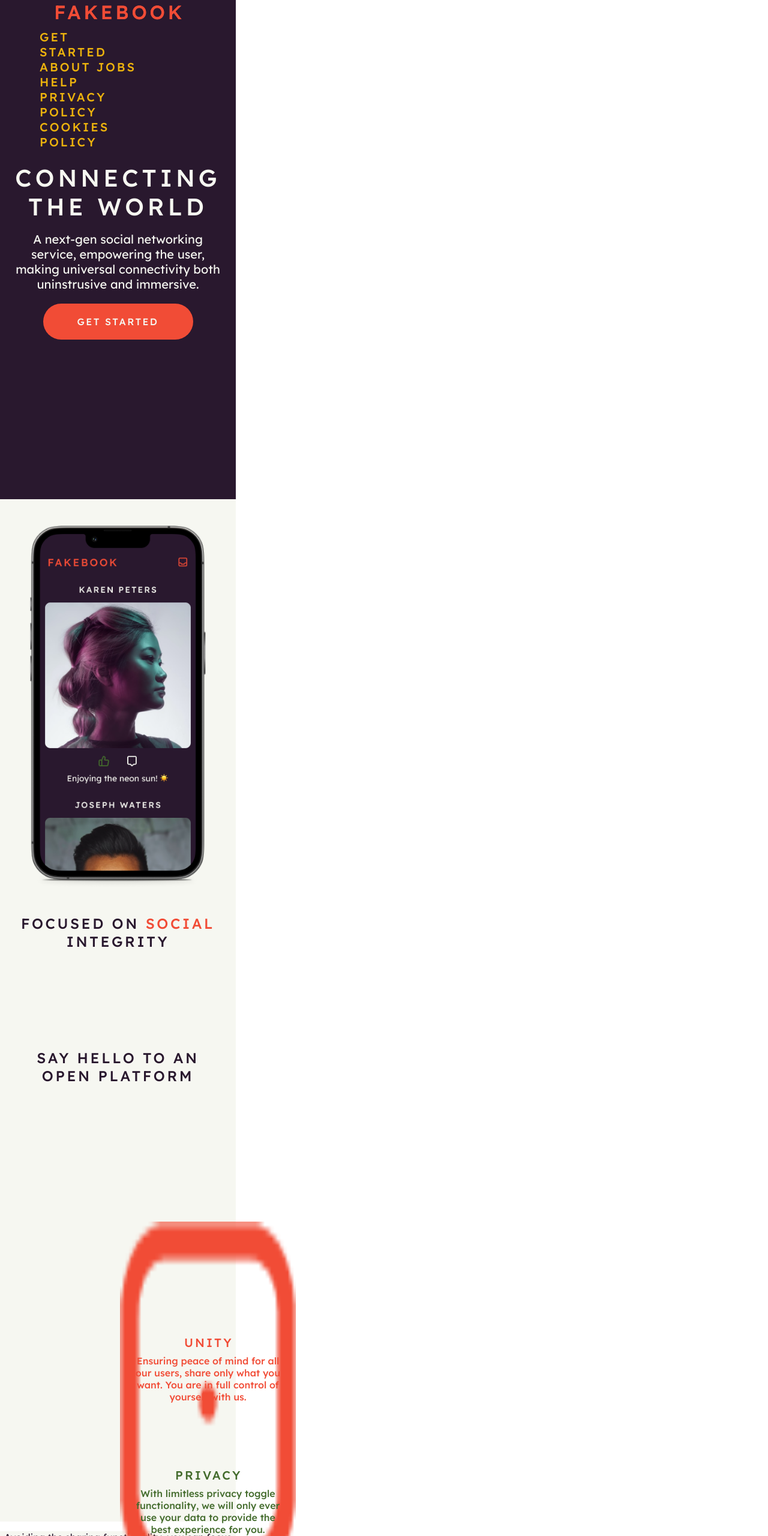
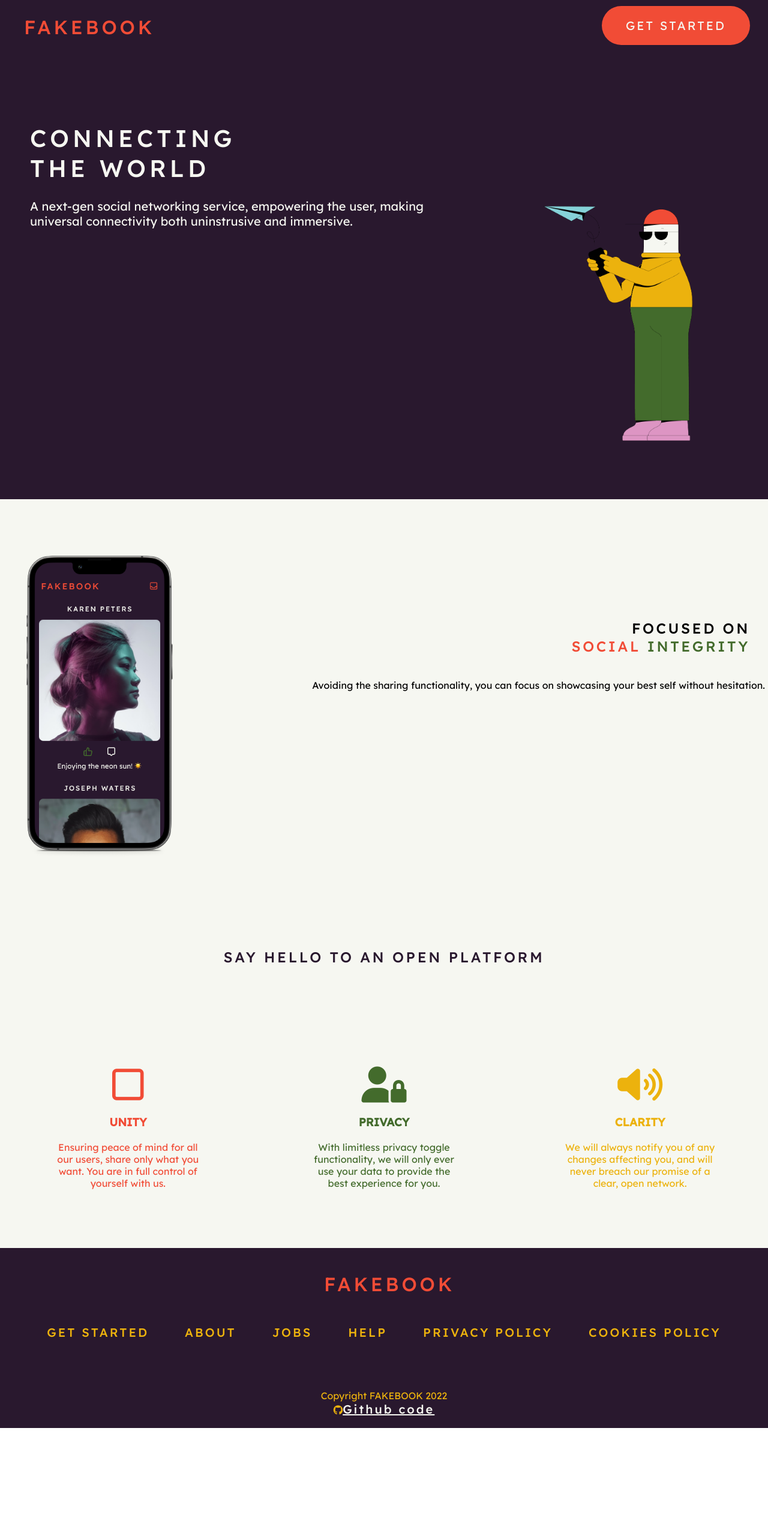
Before and after one commit to martynjones83/Capstone-Project-Figma, a plain HTML site: page index.html in a window 1280 px wide. Shown: the part 20-2580 px from the top of the page at 60% size. After the commit the page ends 2400 px from the top, so only its background shows below. Drawn offline with Linux system fonts and the light colour scheme.

Commit message:
add further changes

```diff
--- a/index.html
+++ b/index.html
@@ -5,61 +5,80 @@
     <meta http-equiv="X-UA-Compatible" content="IE=edge">
     <meta name="viewport" content="width=device-width, initial-scale=1.0">
     <title>Fakebook</title>
-    <link rel="stylesheet" href="style.css">
     <link rel="preconnect" href="https://fonts.googleapis.com">
 <link rel="preconnect" href="https://fonts.gstatic.com" crossorigin>
 <link href="https://fonts.googleapis.com/css2?family=Lexend+Deca:wght@400;500&display=swap" rel="stylesheet">
+<script src="https://kit.fontawesome.com/4f181f9dc8.js" crossorigin="anonymous"></script>
+<link rel="stylesheet" href="style.css">
 </head>
 <body>
+
+  <!--header start-->
 <header>
   <nav>
-            <span class="fakebook">fakebook</span>
+    <ul class="top-bar">
+    <li class="logo">fakebook</li>
+    <li class="button first">get started</li>
+    </ul>
   </nav>
-        <h1 class="title-text">connecting the world</h1>
-        <p class="title-body">A next-gen social networking service, empowering the user, making universal connectivity both uninstrusive and immersive.</p>
-    <div class="get-started"> <span>get started</span></div>
-    <section class="header-image">
-        <img src="/Assets/header-img.png" alt="header image">
+<section class="hero">
+  <div class="header-text">
+    <h1>connecting the world</h1>
+    <p>A next-gen social networking service, empowering the user, making universal connectivity both uninstrusive and immersive. </p>
+  </secton>
+  <a class="button second" src="">get started</a>
+  <img src="./Assets/header-img.png" alt="">
+</div>
 </header>
+<!--header end-->
+
 <!--main start-->
-    <section class="main">
-        <section class="phone">
-        <img src="\Assets\phone-mockup.png" alt="phone image">
+<main>
+  <div class="focus">
+    <section>
+      <article class="focused">
+        <img class="phone" src='./Assets/phone-mockup.png' alt="phone">
+        <h1>focused on <span style="color:#F14C36">social </span><span style="color:#436B2C">integrity</span></h1>
+        <p>Avoiding the sharing functionality, you can focus on showcasing your best self without hesitation.</p>
+      </article>
     </section>
-    <h2>focused on <span> social </span> integrity</h2>
-    <p class="main-text">Avoiding the sharing functionality, you can focus on showcasing your best self without hesitation.</p>
-
-    </section>
-    <section class="main-text">
-        <h2 class="title">Say Hello to an Open platform</h2>
-        <div class="key-articles">
-            <article class="unity-title">
-                <img class="unity-logo" src="Assets/Vector-2.png" alt"">
-                <h3 class="unityh3">unity</h3>
-                <p class="unity-text">Ensuring peace of mind for all our users, share only what you want. You are in full control of yourself with us.</p>
-
+  </div>
+  <div class="focused-section">
+    <h1>say hello to an open platform</h1>
+    <article style="color:#F14C36" class="media">
+      <i class="fa-regular fa-square"></i>
+      <h3>unity</h3>
+      <p>Ensuring peace of mind for all our users, share only what you want. You are in full control of yourself with us.</p>
     </article>
-            <article class="privacy-title">
-                <h3 class="privacyh3">privacy</h3>
-                <p class="privacy-text">With limitless privacy toggle functionality, we will only ever use your data to provide the best experience for you.</p>
-
+    <article style="color:#436B2C"class="media">
+      <i class="fa-solid fa-user-lock"></i>
+      <h3>privacy</h3>
+      <p>With limitless privacy toggle functionality, we will only ever use your data to provide the best experience for you.</p>
     </article>
-            <article class="clarity-title">
-                <h3 class="clarityh3">clarity</h3>
-                <p class="clarity-text">We will always notify you of any changes affecting you, and will never breach our promise of a clear, open network.</p>
-
+    <article style="color:#ECB20D" class="media">
+      <i class="fa-solid fa-volume-high"></i>
+      <h3>clarity</h3>
+      <p>We will always notify you of any changes affecting you, and will never breach our promise of a clear, open network.</p>
     </article>
-
   </div>
-
-    </section>
 <!--main end-->
 
+<!--footer start-->
 <footer>
-    <!--footer start-->
-    <div class="fakebook"> <span>fakebook</span></div>
-        <span class="footer-links">get started about jobs help privacy policy cookies policy</span>
+  <p class="logo">fakebook</p>
+  <ul>
+    <li>get started</li>
+    <li>about</li>
+    <li>jobs</li>
+    <li>help</li>
+    <li>privacy policy</li>
+    <li>cookies policy</li>
+  </ul>
+  <p>Copyright FAKEBOOK 2022</p>
+  <i class="fa-brands fa-github"></i><a href=''>Github code</a>
+</footer>
 <!--footer end-->
-    </footer>
+
+</main>
 </body>
 </html>
--- a/style.css
+++ b/style.css
@@ -1,366 +1,317 @@
-/* header start*/
-header {
-position: absolute;
-width: 393px;
-height: 852px;
-left: 0px;
-top: 0px;
-background: #29182E;
+*{
+  box-sizing: border-box;
+  font-family: 'Lexend Deca';
+  margin: 0;
+  padding: 0;
 }
 
-.nav {
-position: absolute;
-width: 393px;
-height: 81px;
-left: 0px;
-top: 0px;
+/*header style start */
+.top-bar {
+  display:flex;
+  justify-content: center;
+  padding:30px;
+  text-transform: uppercase;
 }
 
-.fakebook {
-position: absolute;
-width: 214px;
-height: 40px;
-left: 90px;
-top: 20px;
-font-family: 'Lexend Deca';
-font-style: normal;
-font-weight: 500;
-font-size: 32px;
-line-height: 40px;
-letter-spacing: 0.15em;
-text-transform: uppercase;
-color: #F14C36;
+
+header {
+  background-color:#29182E;
+  position:absolute;
+  height:852px;
+  width: 100%;
+  display:block;
 }
 
-.title-text {
-position: absolute;
-width: 343px;
-height: 96px;
-left: 25px;
-top: 265px;
-font-family: 'Lexend Deca';
-font-style: normal;
-font-weight: 500;
-font-size: 40px;
-line-height: 48px;
-text-align: center;
-letter-spacing: 0.15em;
-text-transform: uppercase;
-color: #F6F7F1;
-
+header img {
+  display:none;
 }
 
-.title-body {
-position: absolute;
-width: 343px;
-height: 100px;
-left: 25px;
-top: 386px;
-font-family: 'Lexend Deca';
-font-style: normal;
-font-weight: 400;
-font-size: 20px;
+.logo {
+  font-size:32px;
+  font-weight:500;
+  letter-spacing: 0.15em;
+  color:#F14C36;
+  display: inline-block;
+  width:220px;
+  height:40px;
+  padding:15px 10px;
+}
+
+.header-text {
+    width:90%;
+    margin: 0 auto;
+  }
+
+header h1 {
+  font-size:40px;
+  font-weight:500;
+  color: #F6F7F1;
+  letter-spacing: 0.15em;
+  height:96px;
+  width:345px;
+  margin: 200px auto 10px auto;
+  text-align:center;
+  text-transform: uppercase;
+}
+
+header p {
+  font-size:20px;
+  font-weight:400;
   line-height: 25px;
   text-align: center;
-color: #F6F7F1;
+  color:#F6F7F1;
+  margin:30px auto;
 }
 
-.get-started {
-position: absolute;
-width: 250px;
-height: 60px;
-left: 72px;
-top: 526px;
-background: #F14C36;
+.button {
+  font-size:20px;
+  font-weight: 400;
+  color: #F6F7F1;
+  background-color:#F14C36;
+  letter-spacing: 0.15em;
+  padding:20px 40px;
   border-radius: 50px;
 }
 
-.get-started span {
-position: absolute;
-width: 167px;
-height: 20px;
-left: 41px;
-top: 20px;
-font-family: 'Lexend Deca';
-font-style: normal;
-font-weight: 500;
-line-height: 20px;
-letter-spacing: 0.15em;
-text-transform: uppercase;
-text-align: center;
-color: #F6F7F1;
-}
-/* header end*/
-
-/* main start*/
-
-.main {
-position: absolute;
-width: 393px;
-height: 852px;
-left: 0px;
-top: 852px;
-background: #F6F7F1;
+.first {
+  display:none;
 }
 
-img {
-position: absolute;
-width: 293px;
-height: 603.34px;
-left: 50px;
-top: 44px;
-
+.second {
+  display:inline-block;
+  position:absolute;
+  left:calc(50% - 123.5px);
+  text-transform: uppercase;
 }
 
-h2 {
+/*header style end*/
+
+/*main style start*/
+
+.phone {
+  padding: 44px 50px 25px 44px;
+  max-width:400px;
+  width:100%;
+  margin: 0 auto;
+}
+.focused {
+  background-color: #F6F7F1;
+  height: 852px;
+  width:100%;
   position: absolute;
-width: 343px;
-height: 60px;
-left: 25px;
-top: 672px;
-font-family: 'Lexend Deca';
-font-style: normal;
-font-weight: 500;
-font-size: 24px;
-line-height: 30px;
-align-items: center;
-text-align: center;
-letter-spacing: 0.15em;
-text-transform: uppercase;
-flex-wrap: wrap;
-text-align: center;
-color: #29182E;
+  top: 852px;
+  padding-top: 50px;
 }
 
-h2 span {
-color: #F14C36;
-}
-
-.main-text {
-position: absolute;
-width: 343px;
-height: 60px;
-left: 25px;
-top: 747px;
-font-family: 'Lexend Deca';
-font-style: normal;
-font-weight: 400;
-font-size: 16px;
-line-height: 20px;
-text-align: center;
-color: #29182E;
-}
-
-.main-text {
-position: absolute;
-width: 393px;
-height: 852px;
-left: 0px;
-top: 1704px;
-background: #F6F7F1;
-}
-
-.title {
-position: absolute;
-width: 343px;
-height: 60px;
-left: 25px;
-top: 44px;
-font-family: 'Lexend Deca';
-font-style: normal;
+.focused h1 {
+  font-size: 24px;
   font-weight: 500;
-font-size: 24px;
   line-height: 30px;
   text-align: center;
   letter-spacing: 0.15em;
   text-transform: uppercase;
-color: #29182E;
+  text-align: end;
+  padding-top: 150px;
 }
 
-.key-articles {
-position: absolute;
-width: 243px;
-height: 638px;
-left: 75px;
-top: 154px;
-align-content: center;
+.focused p {
+  padding: 250px 25px 25px 45px;
+  text-align: justify;
 }
 
-.expert-img {
-    height:10px;
+.focused-section {
+  position:absolute;
+  top:1704px;
+  height:952px;
+  width:100%;
+  background-color: #F6F7F1;
+  display:block;
 }
 
-.unity-title {
-position: absolute;
-width: 243px;
-height: 176px;
-left: 75px;
-top: 154px;
+.focused-section h1 {
+  font-size: 24px;
+  font-weight: 500;
+  line-height: 30px;
+  text-align: center;
+  letter-spacing: 0.15em;
+  color:#29182E;
+  margin-top:100px;
+  text-transform: uppercase;
 }
 
-.unityh3 {
-position: absolute;
-width: 79px;
-height: 28px;
-left: 157px;
-top: 212px;
-font-family: 'Lexend Deca';
-font-style: normal;
-font-weight: 500;
-font-size: 20px;
-line-height: 28px;
-letter-spacing: 0.15em;
-text-transform: uppercase;
-color: #F14C36;
+.focused-section i {
+  font-size:60px;
+  display:block;
+  margin-top:50px;
 }
 
-.unity-text {
-position: absolute;
-width: 243px;
-height: 80px;
-left: 75px;
-top: 250px;
-font-family: 'Lexend Deca';
-font-style: normal;
-font-weight: 500;
-font-size: 16px;
-line-height: 20px;
+.media {
+  width: 80%;
   text-align: center;
-color: #F14C36;
+  margin:0 auto;
 }
 
-.privacy-title {
-position: absolute;
-width: 243px;
-height: 176px;
-left: 75px;
-top: 154px;
+.media h3 {
+  padding:20px;
+  text-transform: uppercase;
 }
 
-.privacyh3 {
-position: absolute;
-width: 109px;
-height: 28px;
-left: 142px;
-top: 433px;
-font-family: 'Lexend Deca';
-font-style: normal;
-font-weight: 500;
-font-size: 20px;
-line-height: 28px;
-letter-spacing: 0.15em;
-text-transform: uppercase;
-color: #436B2C;
+/*main style end*/
+
+/*footer style start*/
+
+footer {
+  background-color: #29182E;
+  color:#ECB20D;
+  height:430px;
+  width:100%;
+  position:absolute;
+  top: 2656px;
+  text-align: center;
+  padding-top: 25px;
 }
 
-.privacy-text {
-position: absolute;
-width: 243px;
-height: 80px;
-left: 75px;
-top: 471px;
-font-family: 'Lexend Deca';
-font-style: normal;
-font-weight: 500;
-font-size: 16px;
-line-height: 20px;
-text-align: center;
-color: #436B2C;
+.logo {
+  text-transform: uppercase;
 }
 
-.clarity-title {
-position: absolute;
-width: 243px;
-height: 176px;
-left: 75px;
-top: 154px;
+footer ul {
+  font-size: 20px;
+  font-weight: 500;
+  letter-spacing: 0.15em;
+  margin-top:30px;
+  margin-bottom: 60px;
+  line-height: 30px;
+  text-transform: uppercase;
 }
 
-.clarityh3 {
-position: absolute;
-width: 108px;
-height: 28px;
-left: 143px;
-top: 654px;
-font-family: 'Lexend Deca';
-font-style: normal;
+footer a {
+  font-size: 20px;
   font-weight: 500;
-font-size: 20px;
-line-height: 28px;
+  line-height: 25px;
   letter-spacing: 0.15em;
-text-transform: uppercase;
-color: #ECB20D;
+  color:#F6F7F1;
 }
 
-.clarity-text {
-position: absolute;
-width: 243px;
-height: 100px;
-left: 75px;
-top: 692px;
-font-family: 'Lexend Deca';
-font-style: normal;
-font-weight: 500;
-font-size: 16px;
-line-height: 20px;
-display: flex;
-align-items: center;
-text-align: center;
-color: #ECB20D;
-}
-/* main end*/
-
-/* footer start*/
-.fakebook {
-    position: absolute;
-    width: 214px;
-    height: 40px;
-    left: 90px;
-    top: 20px;
-    font-family: 'Lexend Deca';
-    font-style: normal;
-    font-weight: 500;
-    font-size: 32px;
-    line-height: 40px;
-    letter-spacing: 0.15em;
-    text-transform: uppercase;
-    color: #F14C36;
+footer ul li {
+  text-decoration: none;
 }
 
+/*footer style end*/
 
-
-/* footer end*/
-
-/* media start*/
-@media screen and (min-width:740px) {
-    .body {
-        max-width:960px;
+@media screen and (min-width:725px) {
+  body {
     margin: 0 auto;
   }
-    .header-image {
-    display: none;
+
+  .header {
+    height:768px;
+    display:block;
   }
 
-
-
-.footer-links {
-position: absolute;
-width: 167px;
-height: 25px;
-left: 66px;
-top: 156px;
-font-family: 'Lexend Deca';
-font-style: normal;
-font-weight: 500;
-font-size: 20px;
-line-height: 25px;
-/* identical to box height */
+  .first {
     display: flex;
-align-items: center;
-letter-spacing: 0.15em;
-text-transform: uppercase;
-color: #ECB20D;
   }
 
+  .second {
+    display:none;
+    margin:auto;
   }
-/* media end*/
+
+  .top-bar {
+    justify-content: space-between;
+  }
+
+  .header-text {
+    width:calc(100% - 500px);
+    margin:0;
+    padding-left: 50px;
+  }
+
+  header img {
+    display:inline-block;
+    width:500px;
+    position:absolute;
+    right:0px;
+    bottom:0px;
+  }
+
+    .hero {
+      display:flex;
+      justify-content: space-between;
+    }
+
+    header h1 {
+      margin:100px 0px 0px 0px;
+      text-align: left;
+    }
+
+    .phone {
+        max-width: 338px;
+        position: absolute;
+        display:inline
+    }
+
+    header p {
+    text-align: left;
+    }
+
+    .focused {
+      display:flex;
+    }
+
+    .focus {
+      width: 100%;
+      display:inline-block;
+      position: absolute;
+    }
+
+    .focused h1 {
+      width: 300px;
+      text-align: right;
+      position:absolute;
+      right:30px;
+    }
+
+    .focused p {
+    text-align: right;
+    position:absolute;
+    top:50px;
+    right:-20px;
+  }
+
+  .focused-section {
+    display:flex;
+    top: 1500px;
+    flex-wrap:wrap;
+    height:600px;
+  }
+
+  .focused-section h1 {
+    display:block;
+    width:100%;
+    height:50px;
+  }
+
+  .media {
+    width:20%;
+  }
+
+  footer {
+    position:absolute;
+    top: 2100px;
+    height:300px;
+}
+
+footer ul {
+  display:flex;
+  flex-direction:row;
+  justify-content: center;
+
+}
+
+footer ul li {
+  list-style-type:none;
+  padding:20px 30px;
+}
+}
```
Lines whose indentation alone changed are shown as unchanged.
